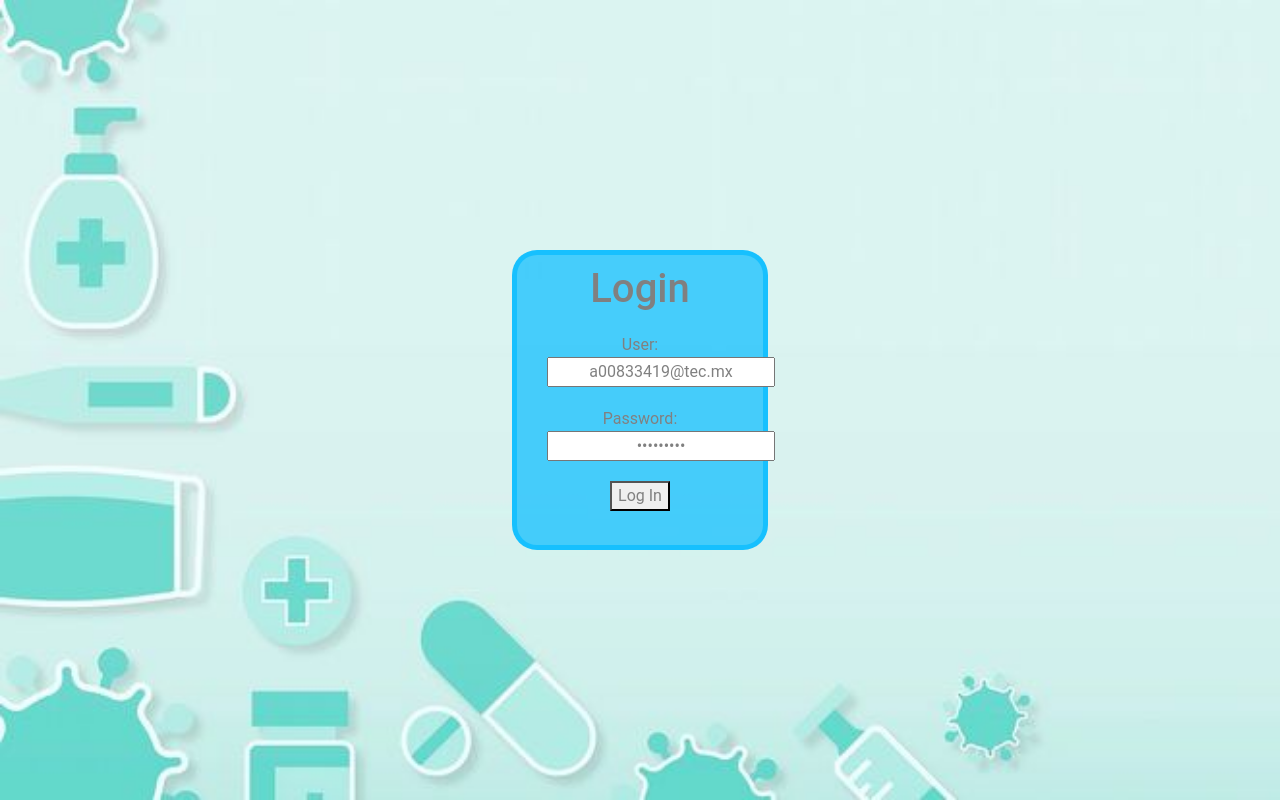
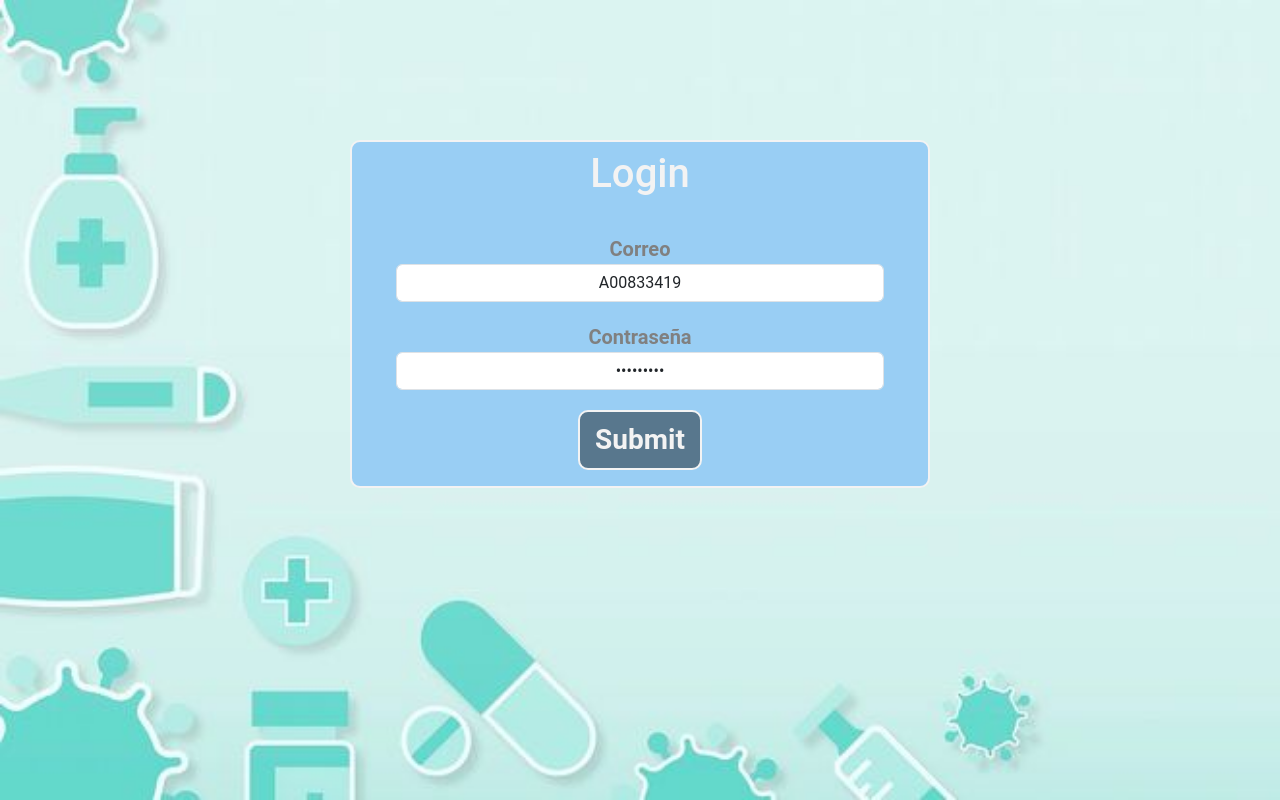
Before and after one commit to Cherry-Ayala/RetoConstruccion, a React (Create React App) app in the folder web/: page /Login in a window 1280 px wide. Built offline with nearby package versions, Linux system fonts and the light colour scheme.

Commit message:
Bienvenida

```diff
--- a/web/src/App.css
+++ b/web/src/App.css
@@ -1,3 +1,4 @@
+
 .App {
   text-align: center;
 }
@@ -36,3 +37,16 @@
     transform: rotate(360deg);
   }
 }
+
+.boton{
+  background: hsl(205, 23%, 45%);
+  color: #f3f3f3;
+  font-weight: bold;
+  font-size: 28px;
+  padding: 7px 15px;
+  border: 2px solid;
+  border-radius: 10px;
+  outline: none;
+  cursor: pointer;
+
+}
--- a/web/src/App.js
+++ b/web/src/App.js
@@ -1,21 +1,41 @@
 import 'bootstrap/dist/css/bootstrap.css';
 
 import React from 'react';
-import { Routes, Route } from 'react-router-dom';
+import { Routes, Route, useNavigate, Link, useLocation } from 'react-router-dom';
 
 import Login from './Componentes/Login/login.jsx';
 import Doctor from './Componentes/Doctor/Doctor.jsx';
 import Paciente from './Componentes/Paciente/Paciente.jsx'
 import Registro from './Componentes/Registro/Registro.jsx';
+import Bienvenida from './Componentes/Bienvenida/Bienvenida.jsx'
 //import vistaadmin from './src/vistaadmin';
 
 
 function App() {
+  const location = useLocation();
+  const navigate = useNavigate();
+
+  const handleLoginClick = () => {
+    navigate('/Login')
+  }
+
+  const handleRegisterClick = () => {
+    navigate('/Registro')
+  }
+
+  // const hideButtons = location.pathname !== '/Login' && location.pathname !== '/Registro' && location.pathname !== '/Doctor' && location.pathname !== '/Paciente';
+  const hideButtons = location.pathname !== '/';
   return (
 
       <div className="app">
+        {!hideButtons && (
+          <div>
+            <button className='boton' onClick={() => window.location.href = '/Login'}>Login</button>
+            <button className='boton' onClick={() => window.location.href = '/Registro'}>Register</button>
+          </div>
+        )}
         <Routes>
-          {/* <Route exact path='/' element={<Home/>} /> */}
+          <Route exact path='/' element={<Bienvenida/>} />
           <Route exact path='/Login' element={<Login />} />
           <Route exact path='/Doctor' element={<Doctor />} />
           <Route exact path='/Paciente' element={<Paciente/>} />
--- /dev/null
+++ b/web/src/Componentes/Bienvenida/Bienvenida.css
@@ -0,0 +1,3 @@
+.registro-container{
+    background-image: url('../../Imagenes/medgame.png');
+}
--- /dev/null
+++ b/web/src/Componentes/Bienvenida/Bienvenida.jsx
@@ -0,0 +1,7 @@
+import './Bienvenida.css'
+
+function Bienvenida(){
+    return(<></>)
+}
+
+export default Bienvenida;
--- a/web/src/Componentes/Login/login.css
+++ b/web/src/Componentes/Login/login.css
@@ -11,12 +11,12 @@ body {
   -webkit-font-smoothing: antialiased;
   -moz-osx-font-smoothing: grayscale;
 }
-.card-login{
+/* .card-login{
   border: 5px solid;
   border-radius: 25px;
-  border-color: rgba(0, 187, 255, 0.684);
+  border-color: hsl(205,81%,78%);
   margin: auto;
-  background-color: rgba(0, 187, 255, 0.684);
+  background: hsl(205,81%,78%);
   height: 300px;
   width: 20%;
   padding: 10px;
@@ -24,6 +24,37 @@ body {
   top: 50%;
   left: 50%;
   transform: translate(-50%, -50%);
+} */
+.login-container{
+  margin-top: 10%;
+}
+
+.card-login{
+  padding-top: 2%;
+  padding-bottom: 2%;
+  width: 50%;
+
+  background: hsl(205,81%,78%);
+  color: #f3f3f3;
+  font-weight: bold;
+  font-size: 28px;
+  padding: 7px 15px;
+  border: 2px solid;
+  border-radius: 10px;
+  outline: none;
+  cursor: pointer;
+}
+
+.boton{
+  background: hsl(205, 23%, 45%);
+  color: #f3f3f3;
+  font-weight: bold;
+  font-size: 28px;
+  padding: 7px 15px;
+  border: 2px solid;
+  border-radius: 10px;
+  outline: none;
+  cursor: pointer;
 }
 
 div{
--- a/web/src/Componentes/Login/login.jsx
+++ b/web/src/Componentes/Login/login.jsx
@@ -26,23 +26,23 @@ function Login () {
         // .catch(error => {console.log(error);});
     }
     return (
-    <div className='card-login'>
-      <h1>Login</h1>
 
-      <form onSubmit={handleSubmit}>
-        <div className='User'>
-          <label htmlFor="user">User:</label>
-          <input type="email" id="user" value={user} onChange={handleUserChange} />
+      <div className='login-container card-block align'>
+        <div className='card-login card d-inline-flex p-2'>
+          <h1>Login</h1>
+          <form className='form-control-lg'>
+            <div class="form-group">
+              <label for="exampleInputEmail1">Correo</label>
+              <input type="email" class="form-control" id="exampleInputEmail1" aria-describedby="emailHelp" placeholder="Enter email" value={password} onChange={handlePasswordChange}/>
+            </div>
+            <div class="form-group">
+              <label for="exampleInputPassword1">Contraseña</label>
+              <input type="password" class="form-control" id="exampleInputPassword1" placeholder="Password" value={password} onChange={handlePasswordChange}  />
+            </div>
+            <button type="submit" class="boton btn btn-primary">Submit</button>
+          </form>
         </div>
-        <div className='Password'>
-          <label htmlFor="password">Password:</label>
-          <input type="password" id="password" value={password} onChange={handlePasswordChange} />
-        </div>
-        <div className='Button'>
-        <button type="submit">Log In</button>
-        </div>
-      </form>
-    </div>
+      </div>
 
     );
 
```
Also changed, not shown: web/src/Imagenes/medgame.png (added).
